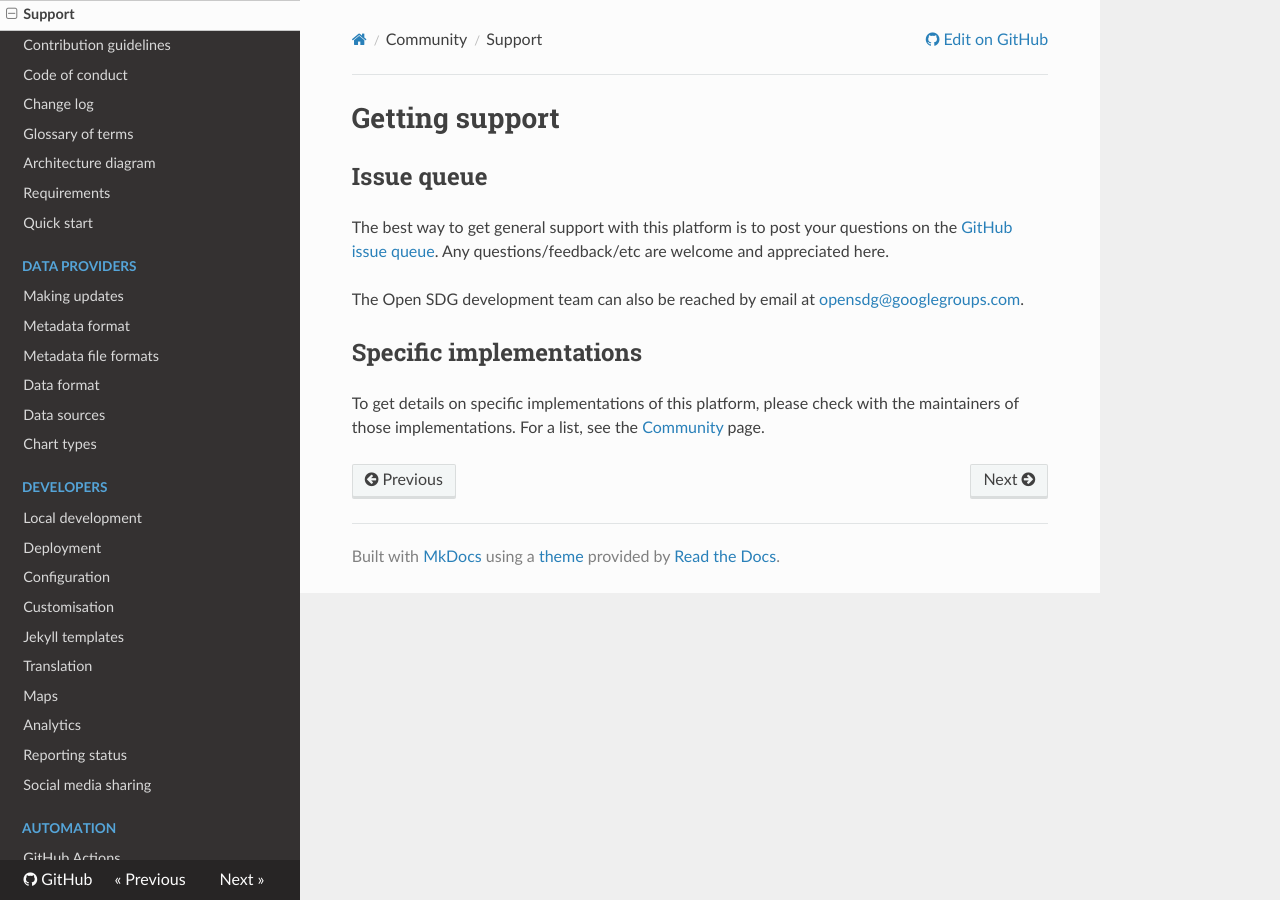
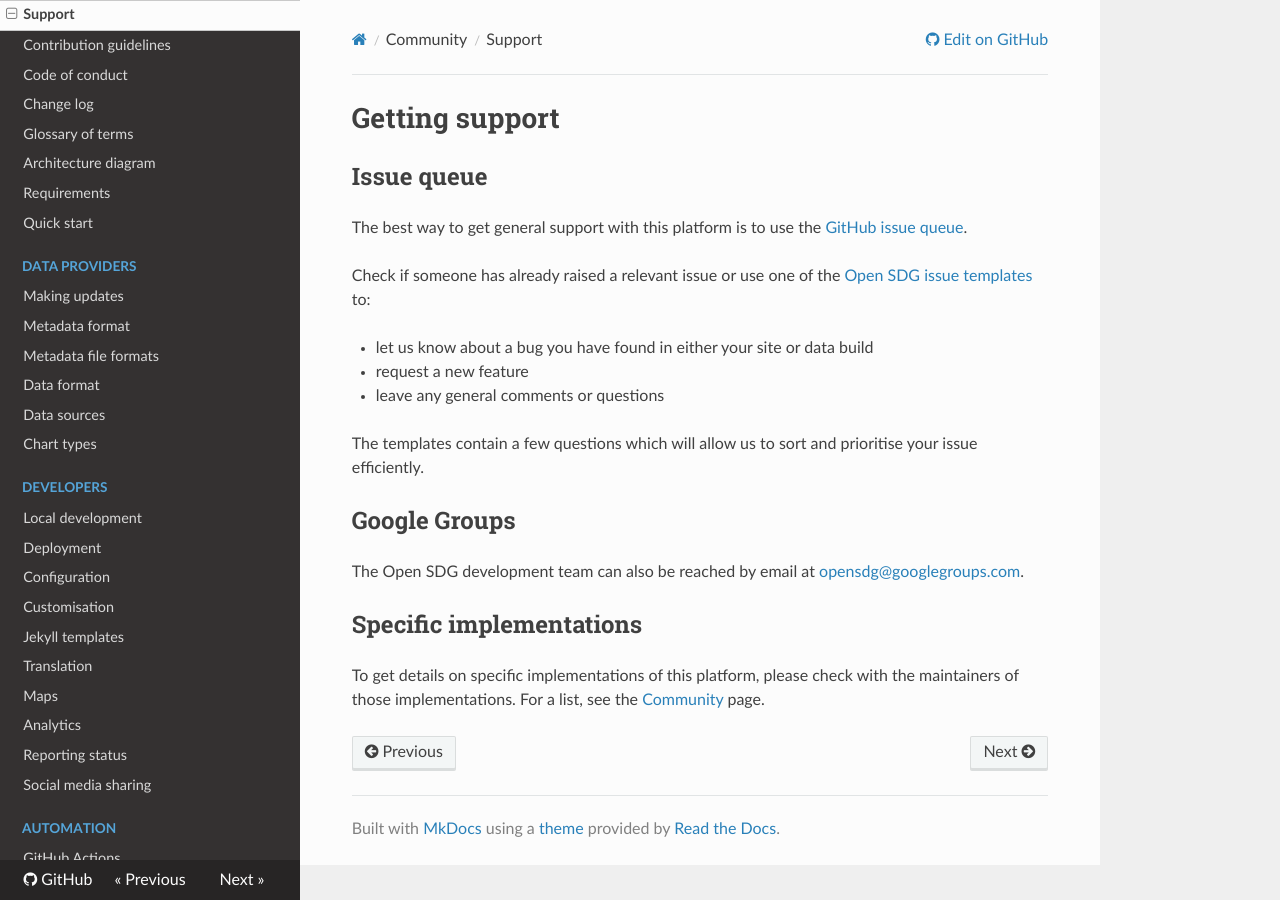
Before and after one commit to open-sdg/open-sdg, an MkDocs documentation site: the page built from docs/support.md, in a window 1280 px wide. Built offline with MkDocs 1.6.1, drawn with Linux system fonts in a browser that asks for light colours; nearby versions of some CDN libraries; old or Windows-style settings are respelled for this version of MkDocs.

Commit message:
Add info about issue templates

```diff
--- a/docs/support.md
+++ b/docs/support.md
@@ -2,7 +2,17 @@
 
 ## Issue queue
 
-The best way to get general support with this platform is to post your questions on the [GitHub issue queue](https://github.com/open-sdg/open-sdg/issues). Any questions/feedback/etc are welcome and appreciated here.
+The best way to get general support with this platform is to use the [GitHub issue queue](https://github.com/open-sdg/open-sdg/issues).
+
+Check if someone has already raised a relevant issue or use one of the [Open SDG issue templates](https://github.com/open-sdg/open-sdg/issues/new/choose) to:
+
+- let us know about a bug you have found in either your site or data build
+- request a new feature
+- leave any general comments or questions
+
+The templates contain a few questions which will allow us to sort and prioritise your issue efficiently.
+
+## Google Groups
 
 The Open SDG development team can also be reached by email at [opensdg@googlegroups.com](mailto:opensdg@googlegroups.com).
 
```
